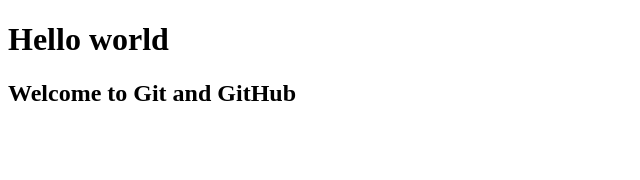
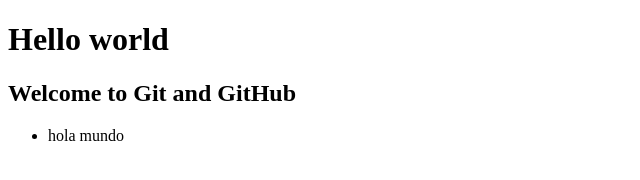
Before and after one commit to makingdevs/itcolombia, a plain HTML site: page index.html in a window 1280 px wide. Shown: the whole page, without its empty margins (0-640 px from the left). Drawn offline with Linux system fonts and the light colour scheme.

Commit message:
Add a list

```diff
--- a/index.html
+++ b/index.html
@@ -7,5 +7,8 @@
 <body>
   <h1>Hello world</h1>
   <h2>Welcome to Git and GitHub</h2>
+  <ul>
+    <li>hola mundo</li>
+      </ul>
 </body>
 </html>
```
